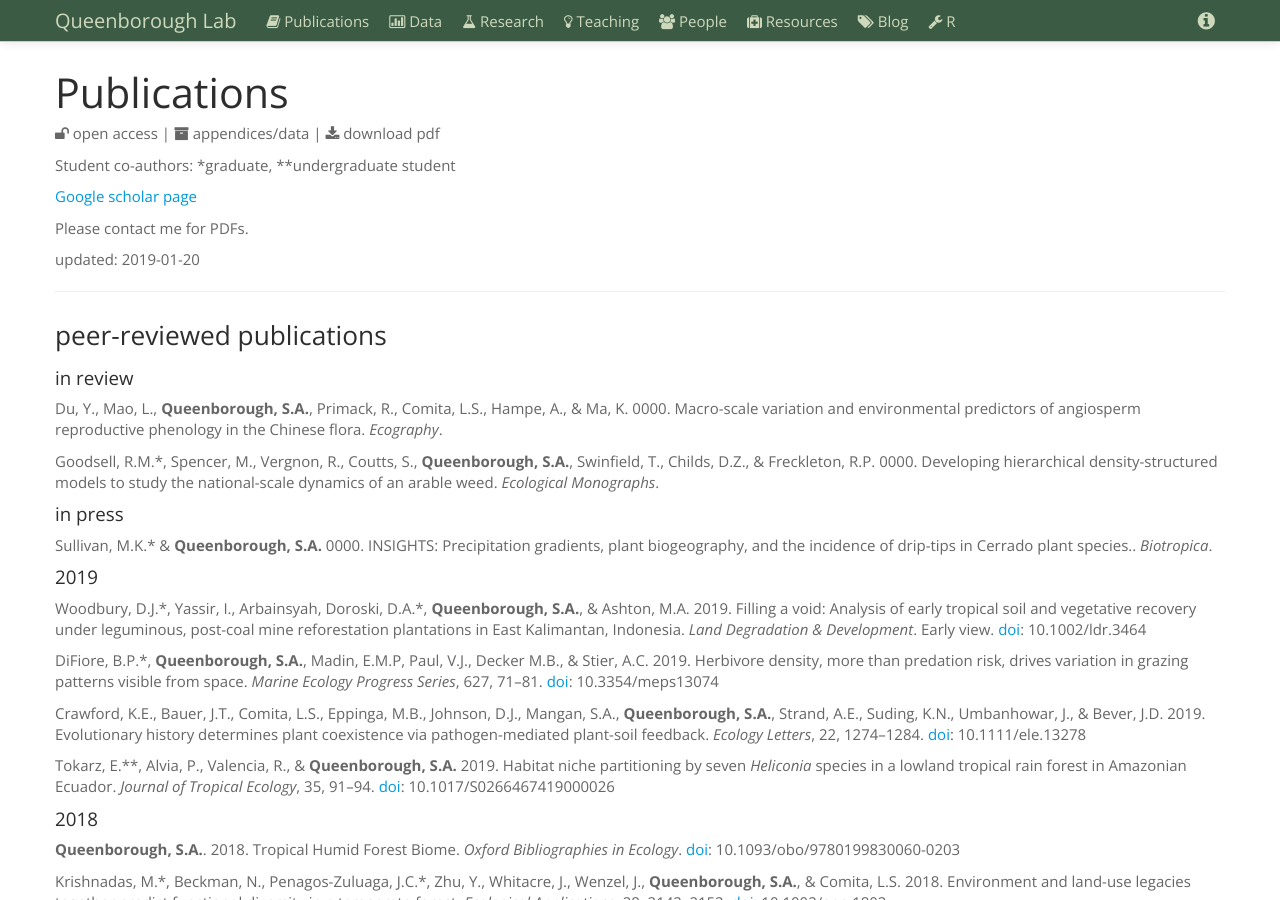
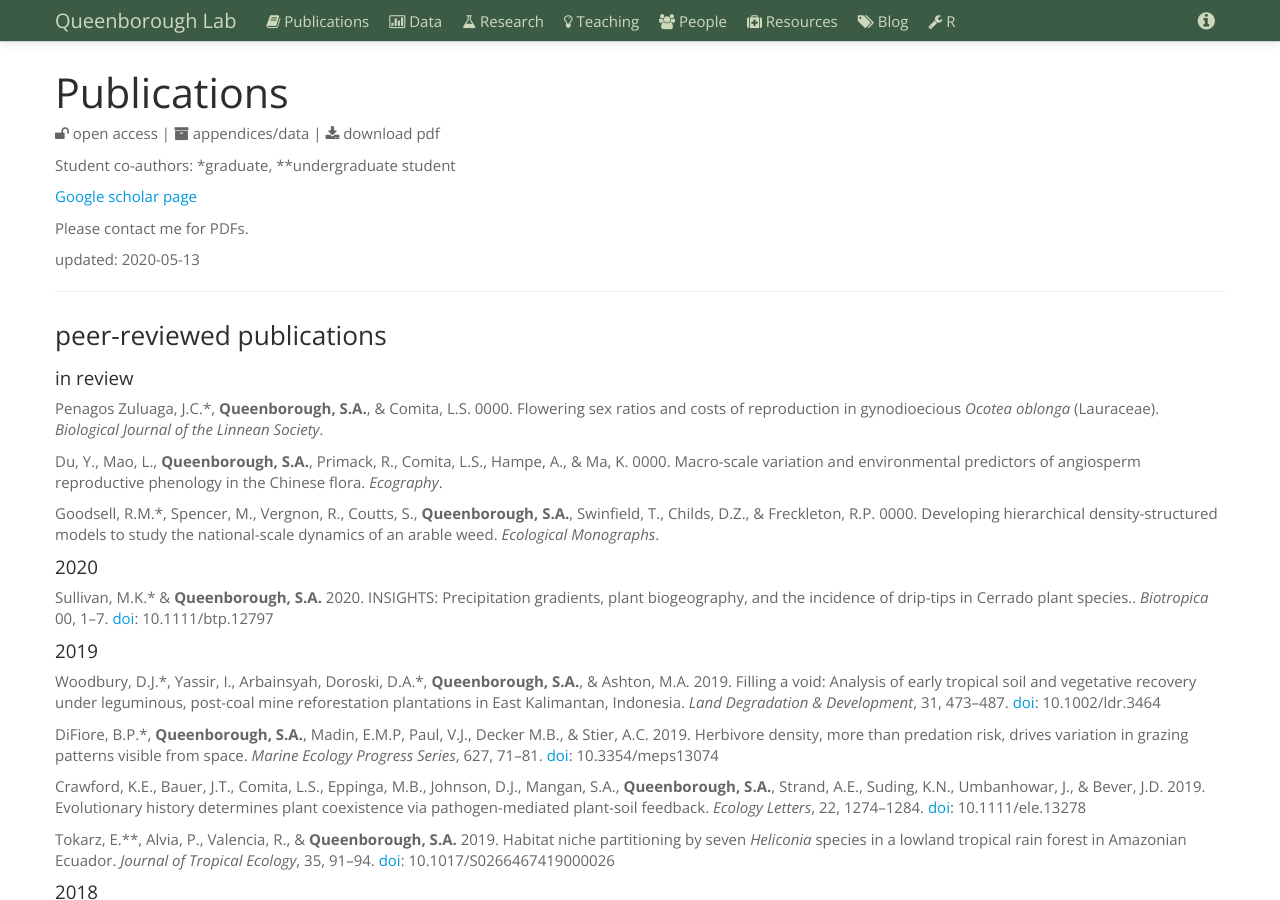
Before and after one commit to saq/saq.github.io, a Jekyll site: the page built from publications.md, in a window 1280 px wide and 900 px high. Built offline with Jekyll 4.4.1, drawn with Linux system fonts in a browser that asks for light colours.

Commit message:
Update publications.md

```diff
--- a/publications.md
+++ b/publications.md
@@ -17,7 +17,7 @@ title: Publications
 
 Please contact me for PDFs.
 
-updated: 2019-01-20
+updated: 2020-05-13
 
 <hr>
 
@@ -25,19 +25,20 @@ updated: 2019-01-20
 
 #### in review
 
+Penagos Zuluaga, J.C.\*, **Queenborough, S.A.**, & Comita, L.S. 0000. Flowering sex ratios and costs of reproduction in gynodioecious *Ocotea oblonga* (Lauraceae). *Biological Journal of the Linnean Society*.
+
 Du, Y., Mao, L., **Queenborough, S.A.**, Primack, R., Comita, L.S., Hampe, A., & Ma, K. 0000. Macro-scale variation and environmental predictors of angiosperm reproductive phenology in the Chinese flora. *Ecography*.
 
 Goodsell, R.M.\*,  Spencer, M., Vergnon, R.,  Coutts, S., **Queenborough, S.A.**, Swinfield, T., Childs, D.Z., & Freckleton, R.P. 0000. Developing hierarchical density-structured models to study the national-scale dynamics of an arable weed. *Ecological Monographs*.
 
 
-#### in press
+#### 2020
 
-Sullivan, M.K.\* & **Queenborough, S.A.** 0000. INSIGHTS: Precipitation gradients, plant biogeography, and the incidence of drip-tips in Cerrado plant species.. *Biotropica*.
-
+Sullivan, M.K.\* & **Queenborough, S.A.** 2020. INSIGHTS: Precipitation gradients, plant biogeography, and the incidence of drip-tips in Cerrado plant species.. *Biotropica* 00, 1--7. [doi](http://dx.doi.org/10.1111/btp.12797): 10.1111/btp.12797
 
 #### 2019
 
-Woodbury, D.J.\*, Yassir, I., Arbainsyah, Doroski, D.A.\*, **Queenborough, S.A.**, & Ashton, M.A. 2019. Filling a void: Analysis of early tropical soil and vegetative recovery under leguminous, post-coal mine reforestation plantations in East Kalimantan, Indonesia. *Land Degradation & Development*. Early view. [doi](https://onlinelibrary.wiley.com/doi/full/10.1002/ldr.3464): 10.1002/ldr.3464
+Woodbury, D.J.\*, Yassir, I., Arbainsyah, Doroski, D.A.\*, **Queenborough, S.A.**, & Ashton, M.A. 2019. Filling a void: Analysis of early tropical soil and vegetative recovery under leguminous, post-coal mine reforestation plantations in East Kalimantan, Indonesia. *Land Degradation & Development*, 31, 473--487.  [doi](https://onlinelibrary.wiley.com/doi/full/10.1002/ldr.3464): 10.1002/ldr.3464
 
 DiFiore, B.P.\*, **Queenborough, S.A.**, Madin, E.M.P, Paul, V.J., Decker M.B., & Stier, A.C. 2019. Herbivore density, more than predation risk, drives variation in grazing patterns visible from space. *Marine Ecology Progress Series*, 627, 71--81. [doi](https://doi.org/10.3354/meps13074): 10.3354/meps13074
 
```
